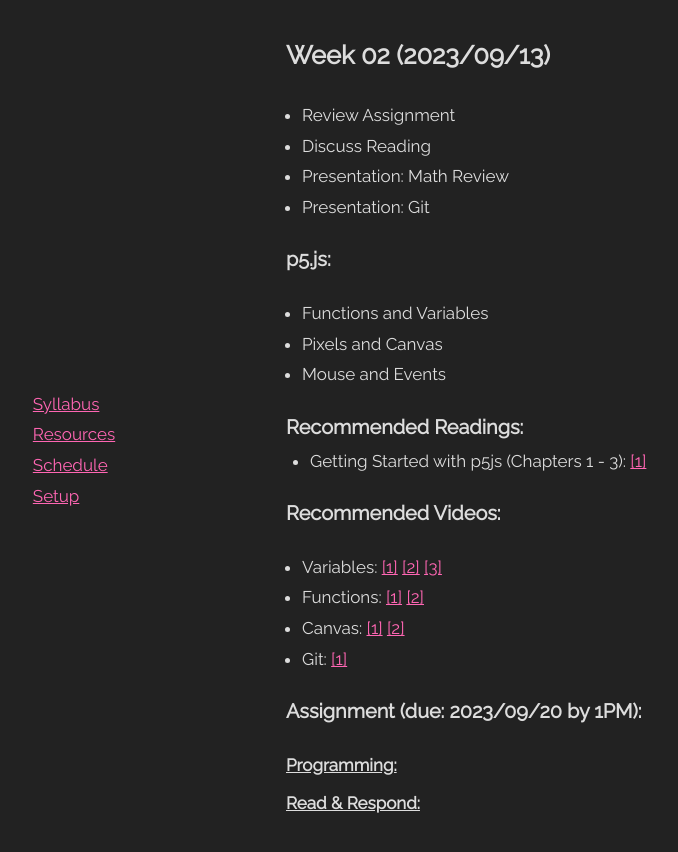
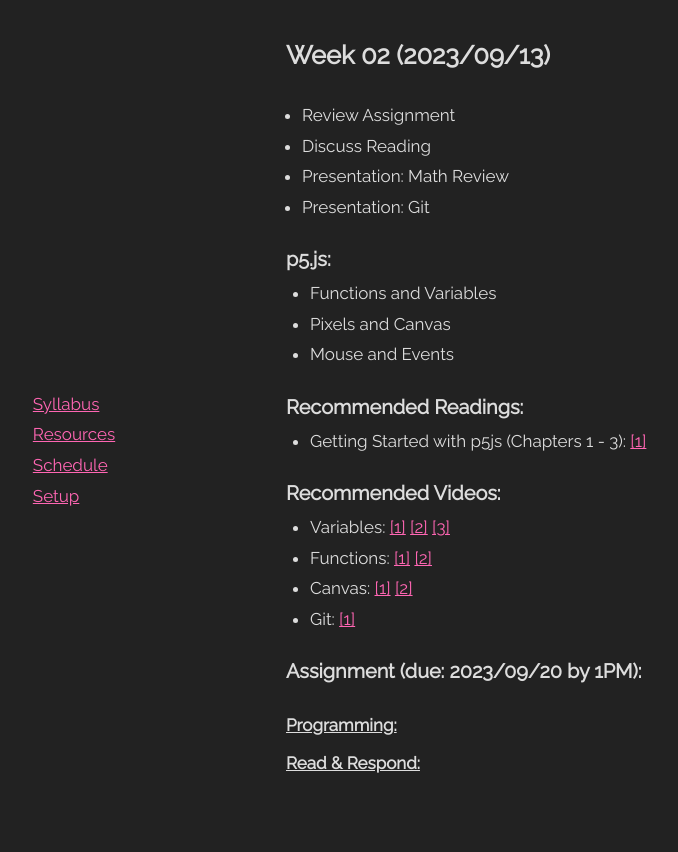
Before and after one commit to DM-GY-6063-2023F-D/DM-GY-6063-2023F-D, a Jekyll site: the page built from _pages/week/02.md, in a window 1280 px wide. Shown: the top 852 px of the page, without its empty margins (216-894 px from the left). Built offline with Jekyll 4.4.1, drawn with Linux system fonts in a browser that asks for light colours.

Commit message:
style week/assignment lists and titles

```diff
--- a/_includes/week.html
+++ b/_includes/week.html
@@ -12,8 +12,8 @@
   {% endif %}
 
   {% if p.p5js.size > 0 %}
-    <h3>p5.js:</h3>
-    <ul>
+    <h3 class="content-header">p5.js:</h3>
+    <ul class="content-list">
     {% for p in p.p5js %}
       <li>{{ p }}</li>
     {% endfor %}
@@ -21,8 +21,8 @@
   {% endif %}
 
   {% if p.arduino.size > 0 %}
-    <h3>Arduino:</h3>
-    <ul>
+    <h3 class="content-header">Arduino:</h3>
+    <ul class="content-list">
     {% for a in p.arduino %}
       <li>{{ a }}</li>
     {% endfor %}
@@ -30,8 +30,8 @@
   {% endif %}
 
   {% if p.readings.size > 0 %}
-    <h3 style="margin-bottom: 0px;">Recommended Readings:</h3>
-    <ul style="margin-left: 8px; margin-top: 0px;">
+    <h3 class="content-header">Recommended Readings:</h3>
+    <ul class="content-list">
     {% for r in p.readings %}
       <li>
         {{ r.title }}:
@@ -44,8 +44,8 @@
   {% endif %}
 
   {% if p.videos.size > 0 %}
-    <h3>Recommended Videos:</h3>
-    <ul>
+    <h3 class="content-header">Recommended Videos:</h3>
+    <ul class="content-list">
     {% for v in p.videos %}
       <li>
         {{ v.title }}:
@@ -74,11 +74,28 @@
         {{ forloop.index }}.
         <a href="{{ r.url }}">
           {{ r.title }} by {{ r.author }}<br>
-          {{ r.chapter }}<br>
-          (pdf pages {{ r.pages }})
+          {% if r.chapter %}
+            <span class="avoidwrap">{{ r.chapter }}</span>
+          {% endif %}
+          {% if r.pages %}
+            <span class="avoidwrap">(pdf pages {{ r.pages }})</span>
+          {% endif %}
         </a>
       </div>
     {% endfor %}
     {{ p.reading.description | markdownify }}
+
+    {% if p.reading.optional.size > 0 %}
+      <div class="content-header">Optional Readings:</div>
+      <div class="content-list">
+        {% for o in p.reading.optional %}
+          <div>
+            {{ forloop.index }}.
+            <a href="{{ o.url }}">{{ o.title }}</a>
+            by {{ o.author }}
+          </div>
+        {% endfor %}
+        </div>
+    {% endif %}
   </div>
 </div>
--- a/css/main.scss
+++ b/css/main.scss
@@ -107,6 +107,20 @@
       height: auto;
     }
   }
+
+  .content-header {
+    margin-bottom: 0px;
+  }
+
+  .content-list {
+    margin-left: 8px;
+    margin-top: 0px;
+  }
+
+  span.avoidwrap {
+    text-decoration: underline;
+    display:inline-block;
+  }
 }
 
 .assignment-content-title {
```
